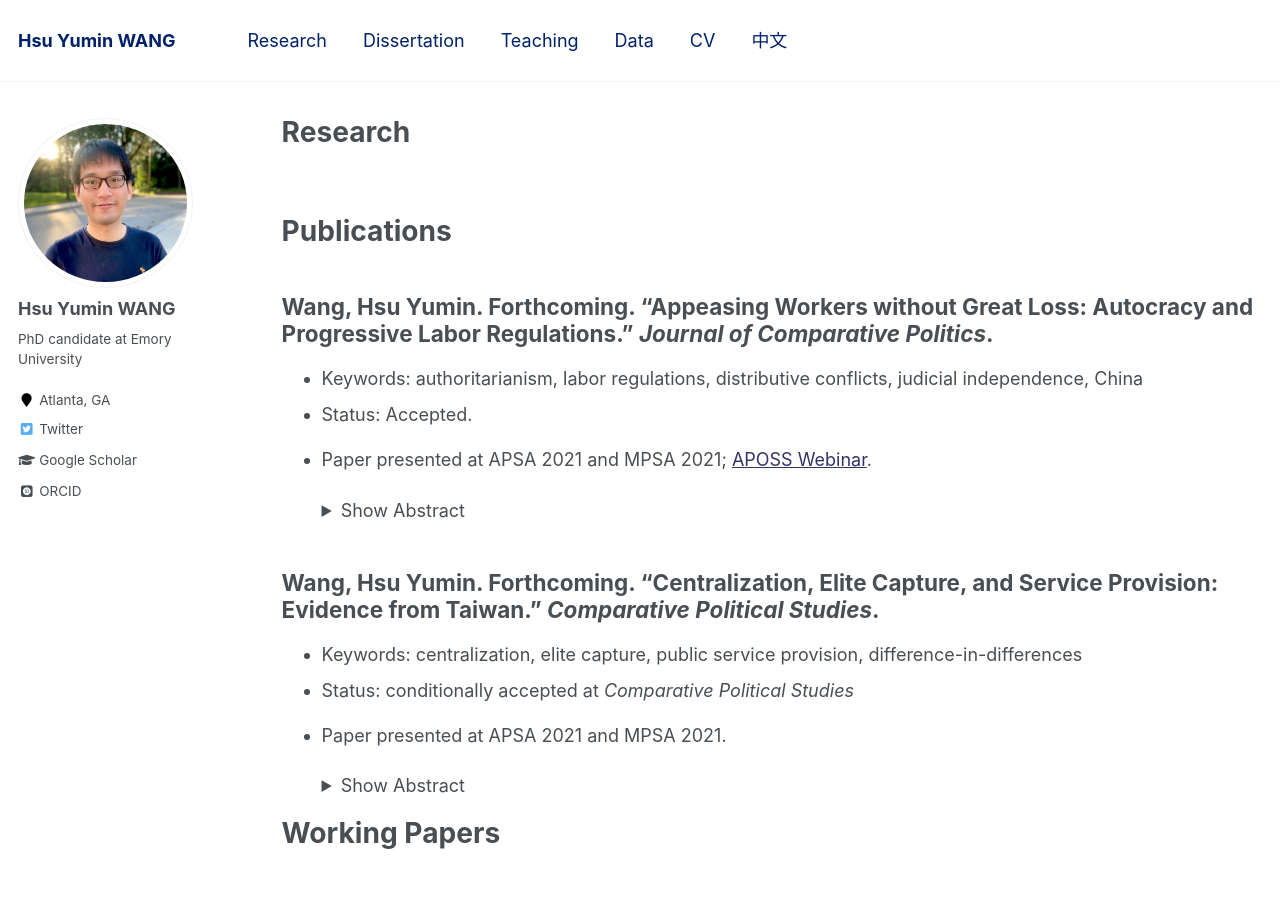
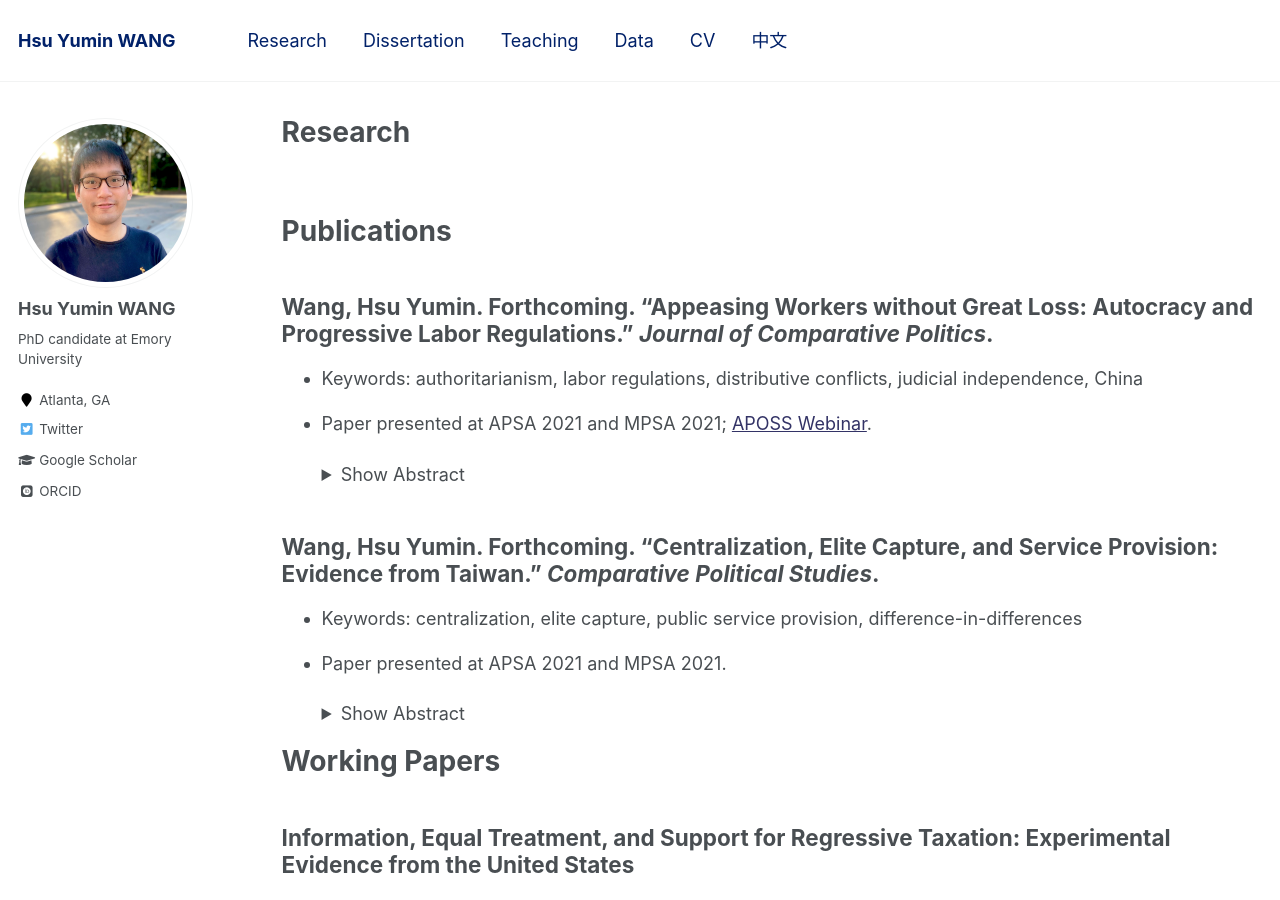
Before and after one commit to hsuyumin/hsuyumin.github.io, a Jekyll site: the page built from _pages/publications.md, in a window 1280 px wide and 900 px high. Built offline with Jekyll 4.4.1, drawn with Linux system fonts in a browser that asks for light colours; some web fonts are replaced.

Commit message:
Update publications.md

```diff
--- a/_pages/publications.md
+++ b/_pages/publications.md
@@ -10,11 +10,12 @@ redirect_from:
 &nbsp;
 &nbsp;
 
+
+
 # Publications
 
 ## Wang, Hsu Yumin. Forthcoming. "Appeasing Workers without Great Loss: Autocracy and Progressive Labor Regulations." _Journal of Comparative Politics_.
 * Keywords: authoritarianism, labor regulations, distributive conflicts, judicial independence, China
-* Status: Accepted.
 * Paper presented at APSA 2021 and MPSA 2021; [APOSS Webinar](https://aposs.cc/schedule/appease-workers-without-losses-autocracy-and-progressive-labor-regulations-by-hsu-yumin-wang/).
 
     <details>
@@ -23,9 +24,9 @@ redirect_from:
       Under what conditions would dictators enact labor legislation that protects workers? Conventional wisdom suggests that heightened mass discontent propels dictators to make policy concessions to buy off revolutionary threats. However, a more protective labor law may decrease elites' economic benefits and thus loyalty to the incumbent regime. I argue that limited judicial independence helps dictators control distributional outcomes of the law and therefore better respond to the twin challenges magnified by labor reforms. I test this argument by conducting a time-series cross-sectional analysis covering 68 autocracies from 1970 to 2008. I then offer an illustrative case from the 2008 Labor Contract Law in China to illuminate how a dependent judiciary provides autocrats with more leeway to balance the interests of elites and the masses. This paper sheds light on authoritarian survival strategies in the shadow of distributive tensions.
     </details>
 
+
 ## Wang, Hsu Yumin. Forthcoming. "Centralization, Elite Capture, and Service Provision: Evidence from Taiwan." _Comparative Political Studies_.
 * Keywords: centralization, elite capture, public service provision, difference-in-differences
-* Status: conditionally accepted at _Comparative Political Studies_
 * Paper presented at APSA 2021 and MPSA 2021.
 
     <details>
@@ -35,7 +36,9 @@ redirect_from:
     </details>
 
 
+
 # Working Papers
+
 
 ## Information, Equal Treatment, and Support for Regressive Taxation: Experimental Evidence from the United States
 * Keywords: regressive taxation, information provision, equal treatment, redistribution preferences, survey experiment
@@ -49,6 +52,7 @@ redirect_from:
     </details>
 
 
+
 ## A Latent Variable Approach to Measuring Mass Threats in Nondemocracies
 * Keywords: Bayesian, item response theory, latent variable models, mass threats, authoritarian control
 * Paper presented at SPSA 2023. Poster presented at [Asian PolMeth 2022](https://asianpolmeth.github.io/AsianPolmeth2022/index.html)
@@ -58,6 +62,7 @@ redirect_from:
 
       Mass threat is a critical factor in explaining regime change and various political outcomes of authoritarian politics. However, the literature to date is divided over how to measure it in cross-national research. To measure mass threats, while some prior studies rely on measures related to economic grievances, others emphasize the aspect of organizational capacity of mass mobilization. Moreover, substantial data missingness remains a common problem of the existing measures of mass threats. In this paper, I propose a more comprehensive, latent measure of mass threats in non-democracies that seeks to bridge the divide. Utilizing a Bayesian dynamic latent variable approach, the model synthesizes information on manifest indicators from the two facets, generating time-series cross-sectional data of mass threats covering 122 authoritarian countries from 1960 to 2018. I conduct several checks to demonstrate the validity of the new measure and use it to replicate Svolik’s (2013) central results of the inverted U-shaped relationship between mass threats and military intervention.
     </details>
+
 
 
 ## Institutions and Democratization in Right-Wing Dictatorships (with [Jennifer Gandhi](https://www.jennifergandhi.com/) and [Dulce Manzano](http://webs.ucm.es/info/socio6ed/main/Fichas%20personal/DulceManzano/DulceManzano.htm))
@@ -71,6 +76,7 @@ redirect_from:
     </details>
 
 
+
 ## Courting Condemnation: Audience Costs and International Court Compliance using Survey Evidence from China (with [Stefano Jud](http://stefanojud.com/) and Will Giles)
 * Keywords: audience costs, International Court of Justice (ICJ), authoritarian institutions
 * Status: Under Review.
@@ -81,6 +87,7 @@ redirect_from:
 
       Are international courts effective in changing state behavior and fostering international cooperation? Conventional wisdom suggests that international courts can promote cooperation since governments suffer domestic audience costs from non-compliance. Despite the possibility of audience costs, there are still many governments refusing to comply with decisions of international courts. We argue that this is because unfavorable rulings can spark domestic backlash among citizens against international courts. As a result, non-compliance should increase domestic support, especially amongst highly-nationalistic individuals. We tested the argument using a conjoint survey experiment in China where we exposed respondents to a hypothetical case where the International Court of Justice (ICJ) issued an unfavorable ruling against China. We find that citizens prefer that the Chinese government does not comply with the ruling and these preferences are significantly stronger among individuals with strong nationalist sentiment. The results of our experiment highlight that, contrary to previous literature, international courts may not always induce international cooperation.
     </details>
+
 
 
 # Work in Progress
```
